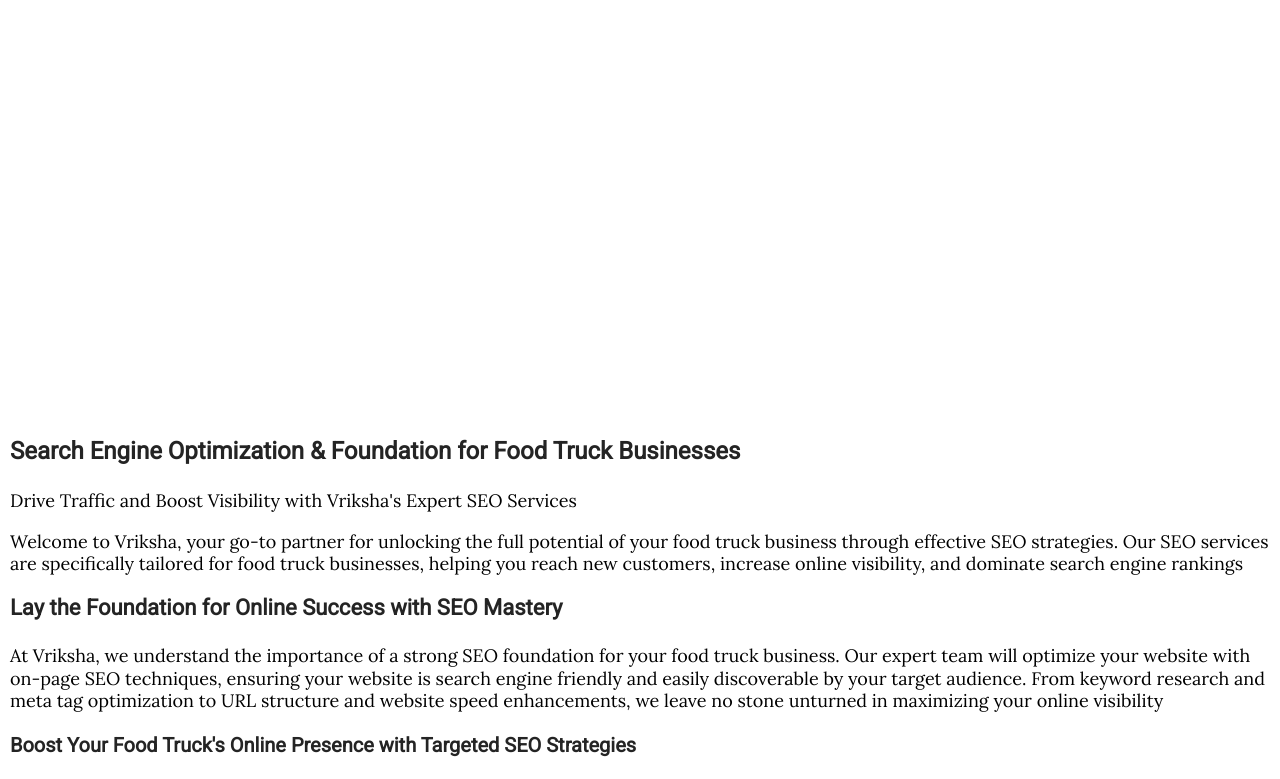
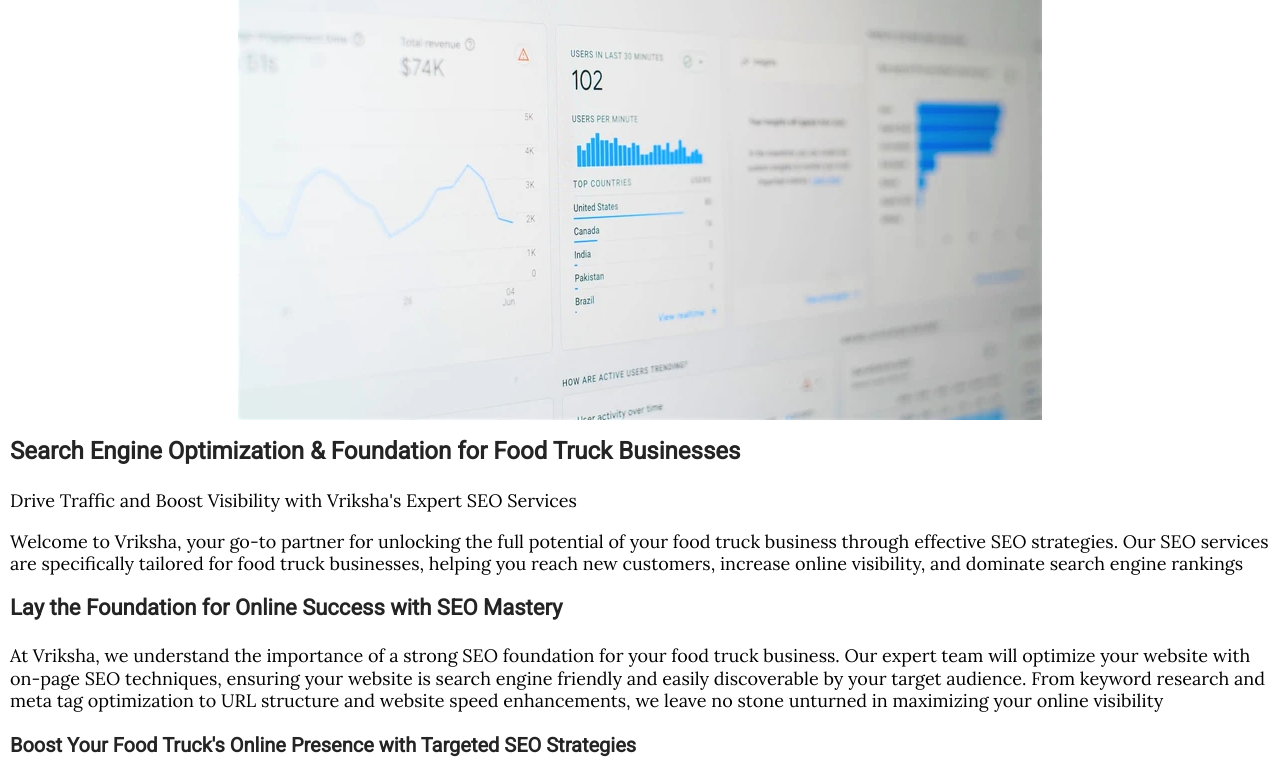
Before and after one commit to prakash4mthevriksha/assignment, a plain HTML site: page searchengineoptimization.html in a window 1280 px wide. Shown: the part 126-905 px from the top of the page. Drawn offline with nearby package versions, Linux system fonts and the light colour scheme.

Commit message:
Image error fixed for SEO Foundation Services Page

```diff
--- a/searchengineoptimization.html
+++ b/searchengineoptimization.html
@@ -26,7 +26,7 @@
         </div>
     </nav>
     <img class="welcome-to-the-vriksha-agency"
-        src="our-seo-services-go-beyond-the-foundation-to-strategies-to-drive-targeted-traffic.webp.webp"
+        src="our-seo-services-go-beyond-the-foundation-to-strategies-to-drive-targeted-traffic.webp"
         alt="the vriksha website and digital marketing agency" width="1024" height="536">
 </header>
 <!--
```
